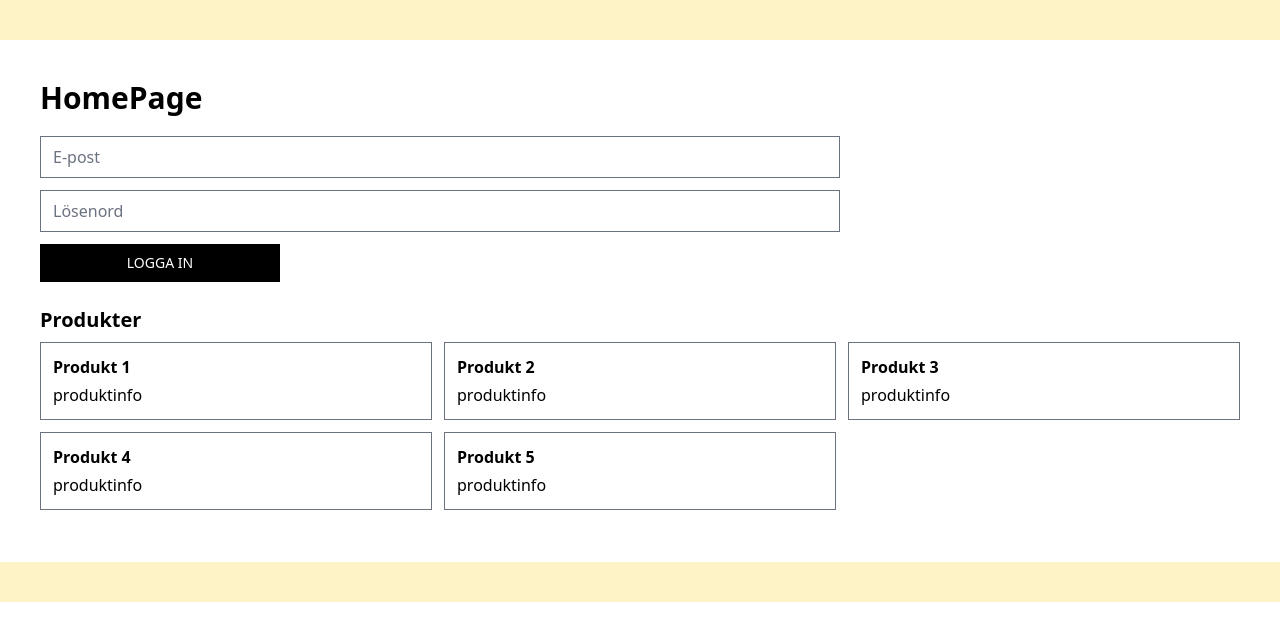
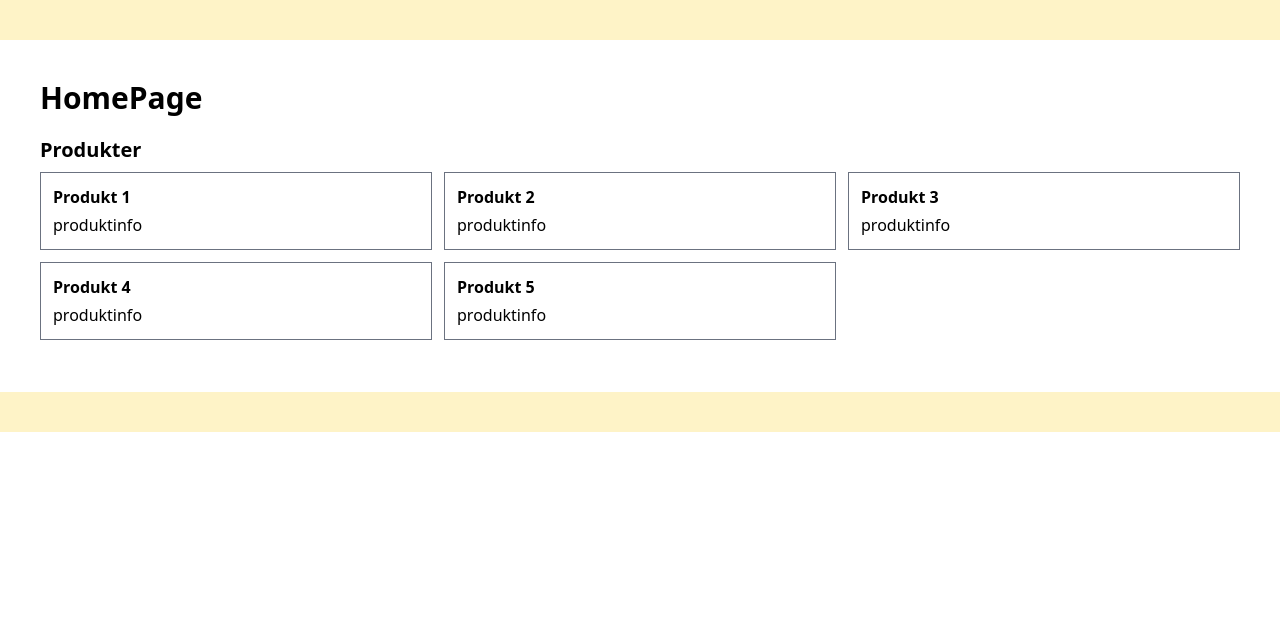
Before and after one commit to annarehnman/webshop-dev, a React (Create React App) app: page / in a window 1280 px wide. Shown: the top 640 px of the page. Built offline with nearby package versions, Linux system fonts and the light colour scheme.

Commit message:
changed structure pages

```diff
--- /dev/null
+++ b/src/components/AdminContent.js
@@ -0,0 +1,17 @@
+import React from 'react'
+import { useDispatch } from 'react-redux'
+import { toggleAdmin } from '../redux/user'
+
+export default function AdminContent() {
+
+  const dispatch = useDispatch()
+
+  return (
+    <div>
+      <h2 className='mb-3'>Hej Admin!</h2>
+      <button onClick={() => dispatch(toggleAdmin())} className='block w-1/5 border border-black bg-black text-white text-sm p-2' type='submit'>
+        LOGGA UT
+      </button>
+    </div>
+  )
+}
--- a/src/components/Login.js
+++ b/src/components/LoginForm.js
@@ -1,10 +1,9 @@
 import React, { useRef } from 'react'
-import { useDispatch, useSelector } from 'react-redux'
+import { useDispatch } from 'react-redux'
 import { toggleAdmin } from '../redux/user'
 
 export default function Login() {
 
-  const isAdmin = useSelector((state) => state.user.isAdmin)
   const dispatch = useDispatch()
 
   const emailRef = useRef()
@@ -16,7 +15,7 @@ export default function Login() {
         <input className='block w-2/3 mb-3' type='email' placeholder='E-post' id='email' ref={emailRef} required />
         <input className='block w-2/3  mb-3' type='password' placeholder='Lösenord' id='password' ref={passwordRef} required />
         <button onClick={() => dispatch(toggleAdmin())} className='block w-1/5 border border-black bg-black text-white text-sm p-2' type='submit'>
-          {isAdmin ? <span>LOGGA UT</span> : <span >LOGGA IN</span>}
+          LOGGA IN
         </button>
       </form>
     </div>
--- a/src/components/ProductList.js
+++ b/src/components/ProductList.js
@@ -6,7 +6,7 @@ export default function ProductList() {
   const products = useSelector((state) => state.productList.products)
 
   return (
-    <div className='bg-white w-full'>
+    <div className= 'w-full'>
       <h2 className='font-bold text-xl mb-2'>Produkter</h2>
       <ul className='flex flex-wrap -mr-3'>
         {products.map(p => (
--- a/src/views/AdminPage.js
+++ b/src/views/AdminPage.js
@@ -1,9 +1,16 @@
 import React from 'react'
+import { useSelector } from 'react-redux'
+import LoginForm from '../components/LoginForm'
+import AdminContent from '../components/AdminContent'
 
 export default function AdminPage() {
+
+  const isAdmin = useSelector((state) => state.user.isAdmin)
+
   return (
-    <div>
-      <h1>AdminPage</h1>
+    <div className='bg-white p-10'>
+      <h1 className='font-bold text-3xl mb-5'>AdminPage</h1>
+      {isAdmin ? <AdminContent /> : <LoginForm />}
     </div>
   )
 }
--- a/src/views/HomePage.js
+++ b/src/views/HomePage.js
@@ -1,13 +1,11 @@
 import React from 'react'
-import Login from '../components/Login'
 import ProductList from '../components/ProductList'
 
 export default function HomePage() {
+
   return (
-    <div className='bg-white bg-orange-300 p-10'>
+    <div className='bg-white p-10'>
       <h1 className='font-bold text-3xl mb-5'>HomePage</h1>
-      <Login />
-      <br/>
       <ProductList />
     </div>
   )
--- a/src/views/OrderPage.js
+++ /dev/null
@@ -1,9 +0,0 @@
-import React from 'react'
-
-export default function OrderPage() {
-  return (
-    <div>
-            <h1>OrderPage</h1>
-    </div>
-  )
-}
```
